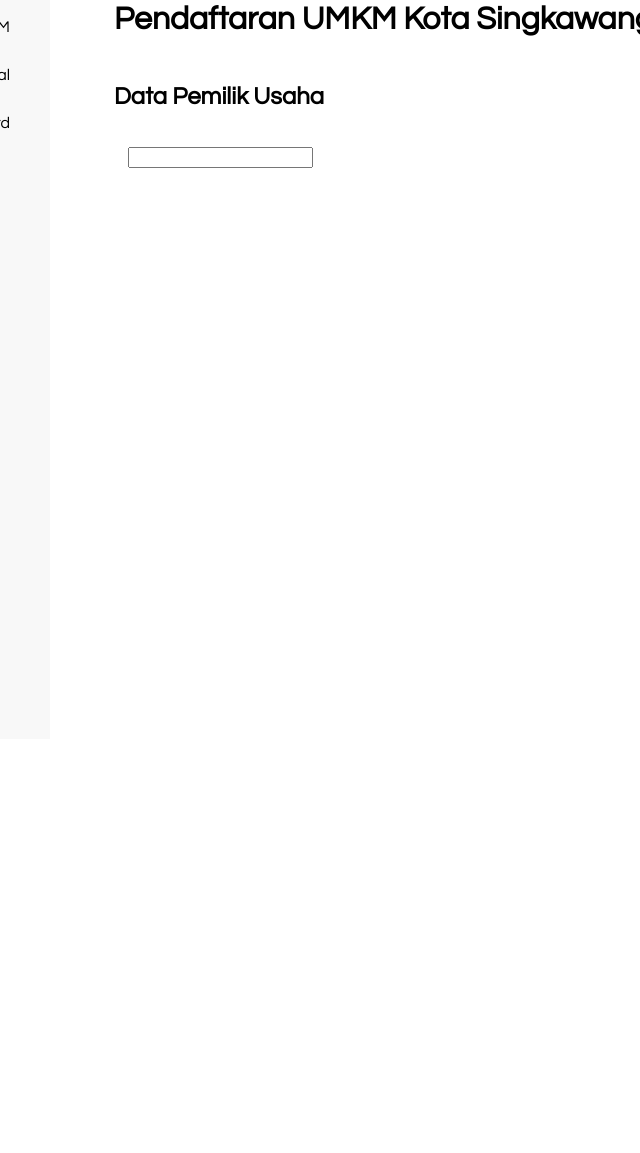
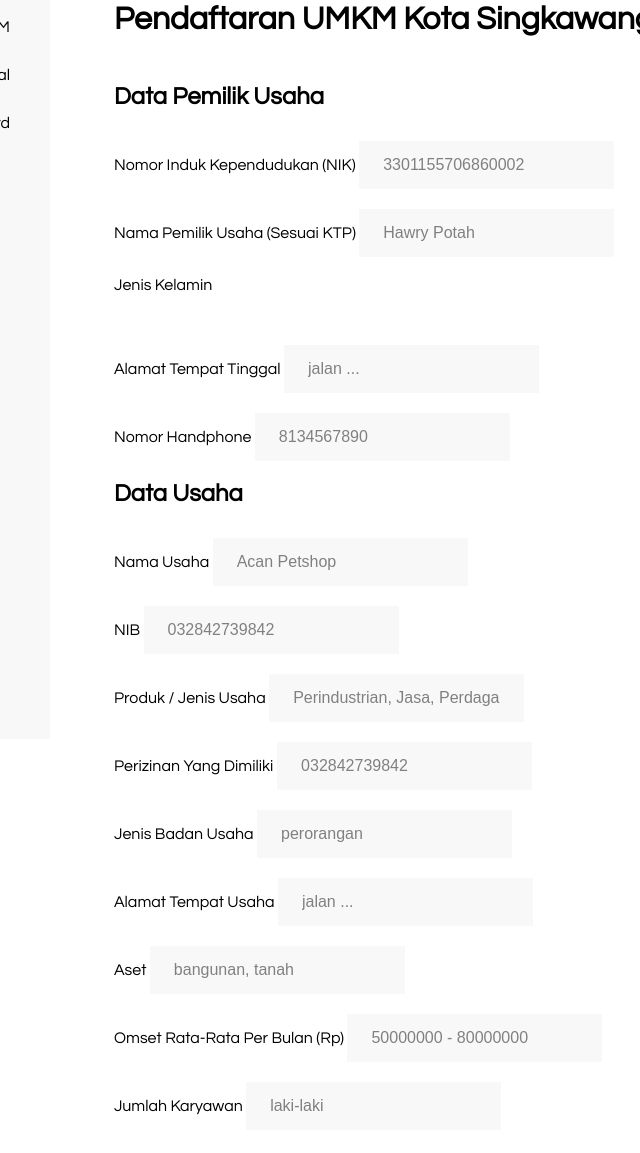
Before and after one commit to irwanphan/sinka-umkm-html, a plain HTML site: page index.html in a window 1280 px wide. Shown: the part 61-1214 px from the top of the page, without its empty margins (270-910 px from the left). Before the commit the page ends 800 px from the top, so only its background shows below. Drawn offline with Linux system fonts and the light colour scheme.

Commit message:
form tambah, part b, missing multilevel columns

```diff
--- a/assets/sass/main.sass
+++ b/assets/sass/main.sass
@@ -3,6 +3,7 @@ $gray-light: #F8F8F8
 
 $font-family: Poppins, "Century Gothic", Tahoma, Lato, Calibri Light, Arial
 $font-size: 1rem
+$font-color: $black
 
 $nav-color: $black
 $nav-bgcolor: $gray-light
@@ -12,6 +13,11 @@ $nav-menu-padding: 0 1.5rem
 $nav-menu-height: 3rem
 
 $main-padding: 4rem
+
+$form-fieldset-height: 3rem
+$form-fieldset-bgcolor: $gray-light
+$form-fieldset-input-padding: 0 1.5rem
+$form-fieldset-margin-after: 1.25rem
 
 *
     box-sizing: border-box
@@ -47,13 +53,33 @@ main
     padding: $main-padding
     padding-left: $nav-width-desktop+$main-padding
     h1
+        text-transform: capitalize
         font-size: 2rem
         margin: 0
         margin-bottom: 3rem
     h2
+        text-transform: capitalize
         font-size: 1.5rem
         margin: 0
         margin-bottom: 2rem
     form
         fieldset
             border: 0
+            margin: 0
+            padding: 0
+            height: $form-fieldset-height
+            margin-bottom: $form-fieldset-margin-after
+            label
+                text-transform: capitalize
+            input
+                background-color: $form-fieldset-bgcolor
+                padding: $form-fieldset-input-padding
+                line-height: $form-fieldset-height
+                border: 0
+                font-size: 1rem
+                &::-webkit-input-placeholder
+                    color: lighten($font-color, 50%)
+                &:-ms-input-placeholder
+                    color: lighten($font-color, 50%)
+                &::placeholder
+                    color: lighten($font-color, 50%)
--- a/index.html
+++ b/index.html
@@ -29,15 +29,65 @@
 
     <main>
         <form>
-            <h1>
-                Pendaftaran UMKM Kota Singkawang
-            </h1>
-            <h2>
-                Data Pemilik Usaha
-            </h2>
+            <h1>pendaftaran UMKM kota singkawang</h1>
+            <h2>data pemilik usaha</h2>
             <fieldset>
-                <label for=""></label>
-                <input type="text">
+                <label for="">nomor induk kependudukan (NIK)</label>
+                <input type="text" placeholder="3301155706860002">
+            </fieldset>
+            <fieldset>
+                <label for="">nama pemilik usaha (sesuai KTP)</label>
+                <input type="text" placeholder="Hawry Potah">
+            </fieldset>
+            <fieldset>
+                <label for="">jenis kelamin</label>
+                <!-- <input type="text" placeholder="Hawry Potah"> -->
+            </fieldset>
+            <fieldset>
+                <label for="">alamat tempat tinggal</label>
+                <input type="text" placeholder="jalan ...">
+            </fieldset>
+            <fieldset>
+                <label for="">nomor handphone</label>
+                <input type="text" placeholder="8134567890">
+            </fieldset>
+
+            <h2>data usaha</h2>
+            <fieldset>
+                <label for="">nama usaha</label>
+                <input type="text" placeholder="Acan Petshop">
+            </fieldset>
+            <fieldset>
+                <label for="">NIB</label>
+                <input type="text" placeholder="032842739842">
+            </fieldset>
+            <fieldset>
+                <label for="">produk / jenis usaha</label>
+                <input type="text" placeholder="Perindustrian, Jasa, Perdagangan">
+            </fieldset>
+            <fieldset>
+                <label for="">perizinan yang dimiliki</label>
+                <input type="text" placeholder="032842739842">
+            </fieldset>
+            <fieldset>
+                <label for="">jenis badan usaha</label>
+                <input type="text" placeholder="perorangan">
+            </fieldset>
+            <fieldset>
+                <label for="">alamat tempat usaha</label>
+                <input type="text" placeholder="jalan ...">
+            </fieldset>
+            <fieldset>
+                <label for="">aset</label>
+                <input type="text" placeholder="bangunan, tanah">
+            </fieldset>
+            <fieldset>
+                <label for="">omset rata-rata per bulan (Rp)</label>
+                <input type="text" placeholder="50000000 - 80000000">
+            </fieldset>
+            <fieldset>
+                <label for="">jumlah karyawan</label>
+                <input type="text" placeholder="laki-laki">
             </fieldset>
         </form>
     </main>
```
Also changed, not shown: assets/css/main.css, 1 other file.
